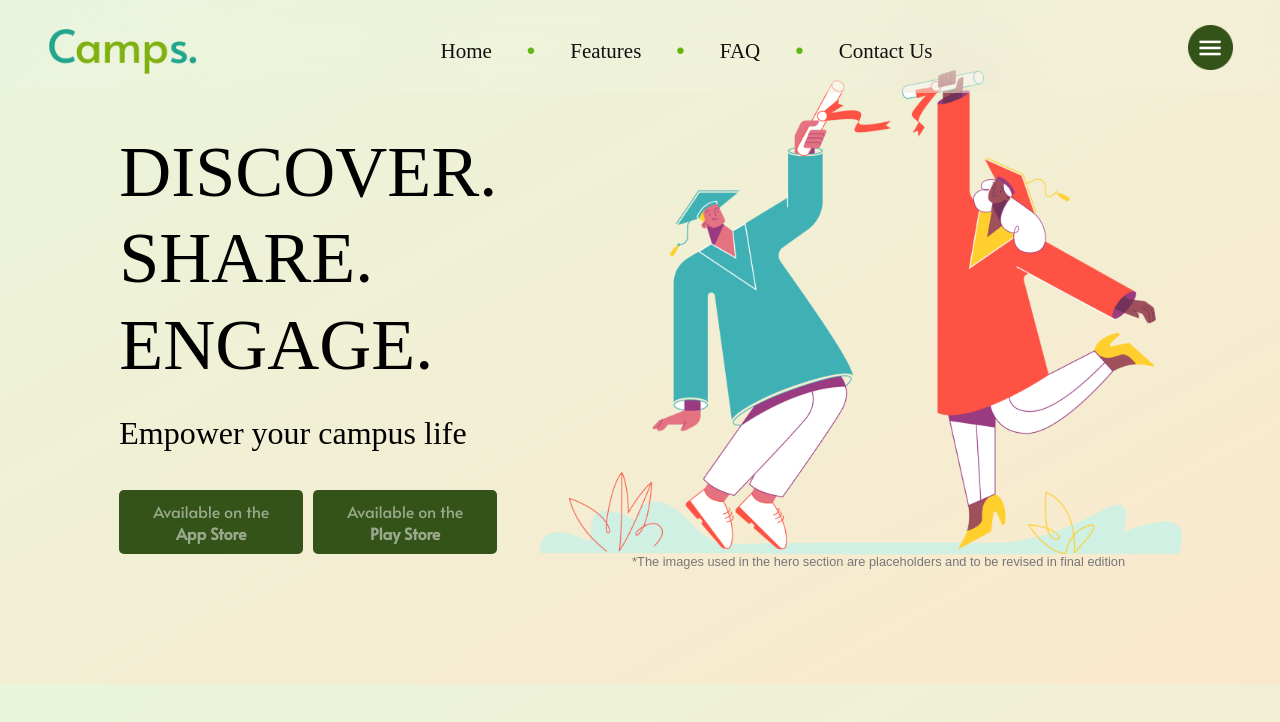
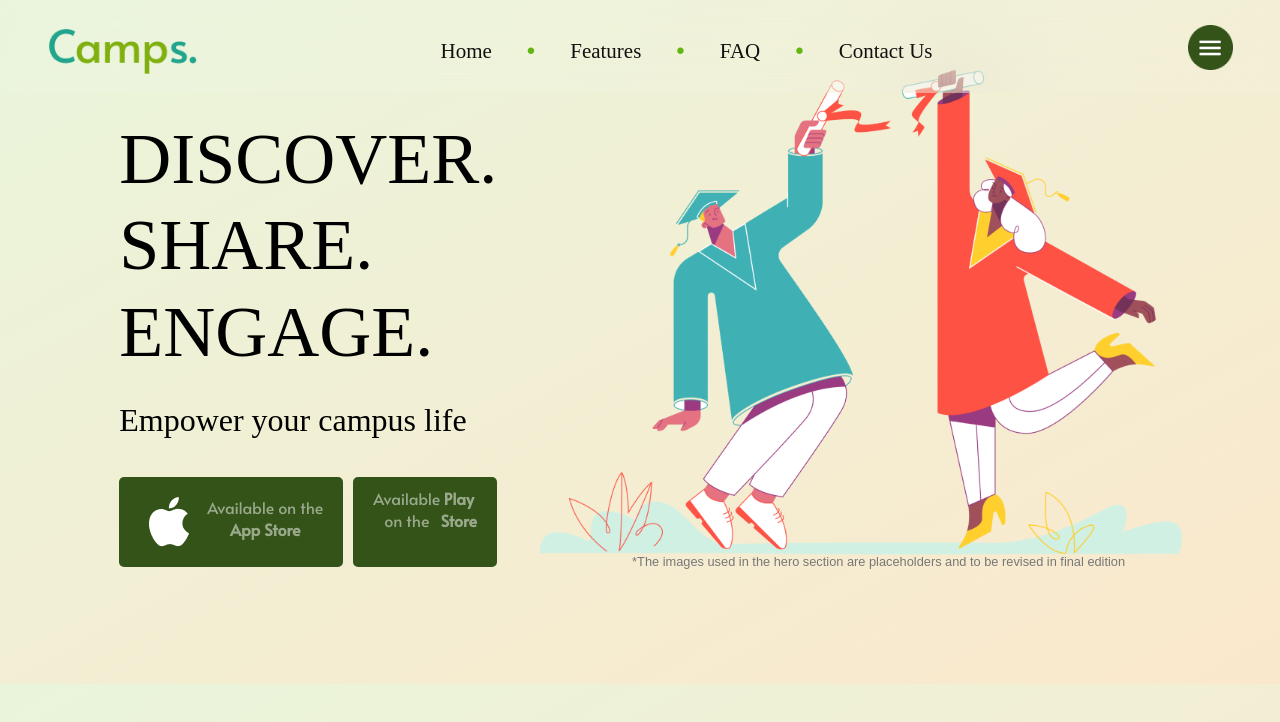
Before and after one commit to camps-network/LandingPage, a plain HTML site: page index.html in a window 1280 px wide. Drawn offline with Linux system fonts and the light colour scheme; a web font is replaced by a local one.

Commit message:
Initialize Repo

```diff
--- a/index.html
+++ b/index.html
@@ -8,7 +8,7 @@
 </head>
 <body>
     <header class="navbar">
-        <div class="logo"><img src="logo.png" alt="logo-pic"></div>
+        <div class="logo"><img src="logo.png" alt="camps-logo-pic"></div>
         <nav class="nav-links">
             <a href="#">Home</a>
             <span class="dot">•</span>
@@ -18,7 +18,7 @@
             <span class="dot">•</span>
             <a href="#">Contact Us</a>
         </nav>
-        <div class="menu-icon"><img src="menuBtn.png" alt="menu-icon"></div>
+        <div class="menu-icon"><img src="menuBtn.png" alt="menu-icon@Camps"></div>
     </header>
 
     <section class="hero-section">
@@ -26,14 +26,18 @@
             <h1>DISCOVER.<br>SHARE.<br>ENGAGE.</h1>
             <p>Empower your campus life</p>
             <div class="app-buttons">
-                <button class="app-store">Available on the <br><strong class="Store-name">App Store</strong></button>
+                <button class="app-store">
+                    <img src="appleLogo.png" alt="">
+                    <div class="app-store-button-content">
+                        <p></p>Available on the <br><strong class="Store-name">App Store</strong>
+                    </div>
+                </button>
                 <button class="play-store">Available on the <br><strong class="Store-name">Play Store</strong></button>
             </div>
 
         </div>
         <div class="hero-image">
-            <!-- Use an image placeholder or your SVG/graphic -->
-            <img src="graduation-placeholder.png" alt="Graduation Illustration">
+            <img src="graduation-placeholder.png" alt="Graduation Illustration @Camps">
             <p class="footer-text">
                 *The images used in the hero section are placeholders and to be revised in final edition
             </p>
--- a/style.css
+++ b/style.css
@@ -124,8 +124,23 @@ body {
     font-family: "Alata", serif;
     font-weight: 400;
     font-style: normal;
+    display: flex;
+    flex-direction: row;
 }
-
+.app-store img{
+    /* padding-right: 10%; */
+    padding: 10px;
+}
+.app-store-button-content{
+    display: flex;
+    flex-direction: column;
+    align-items: center;
+    justify-items: center;
+    height: 100%;
+    text-align: center;
+    margin-left: 8px;
+    white-space: nowrap;
+}
 .app-store:hover, .play-store:hover {
     background-color: #56a048;
 }
```
